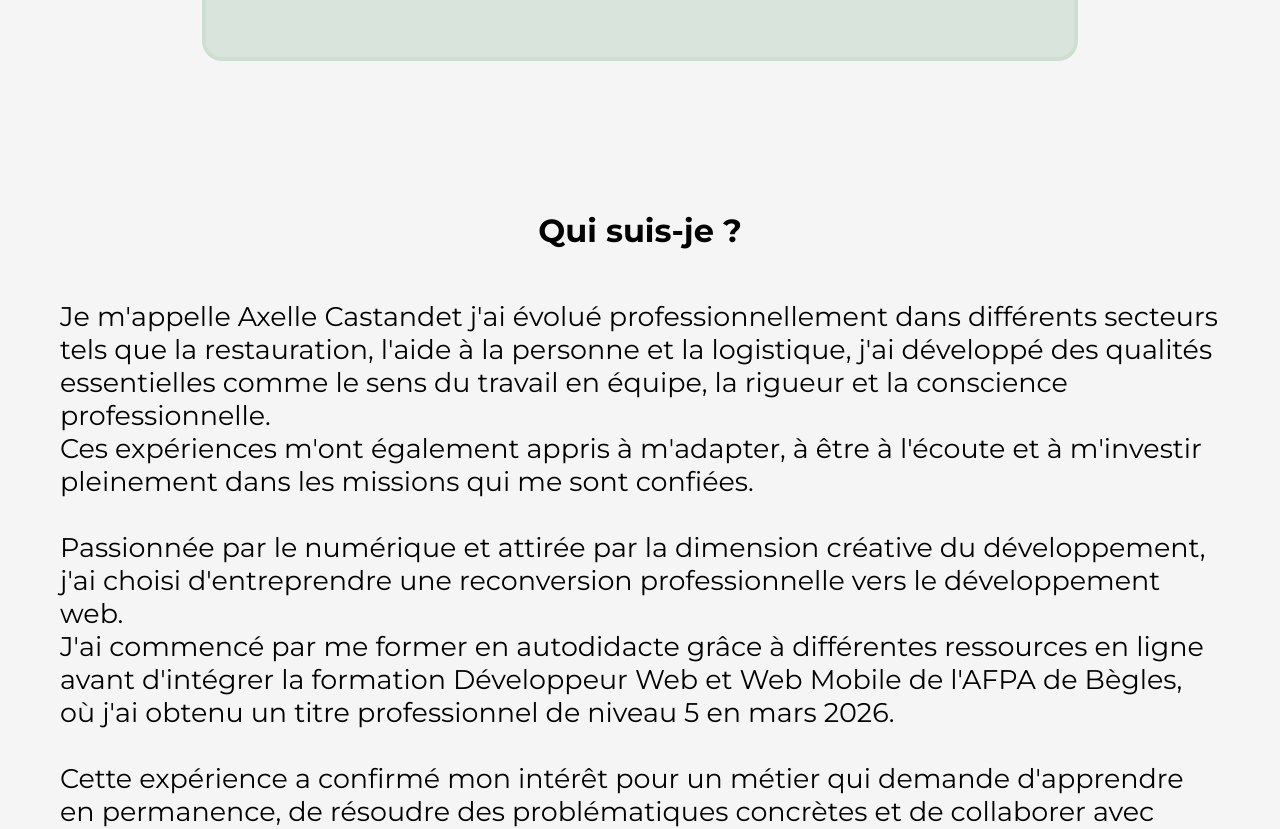
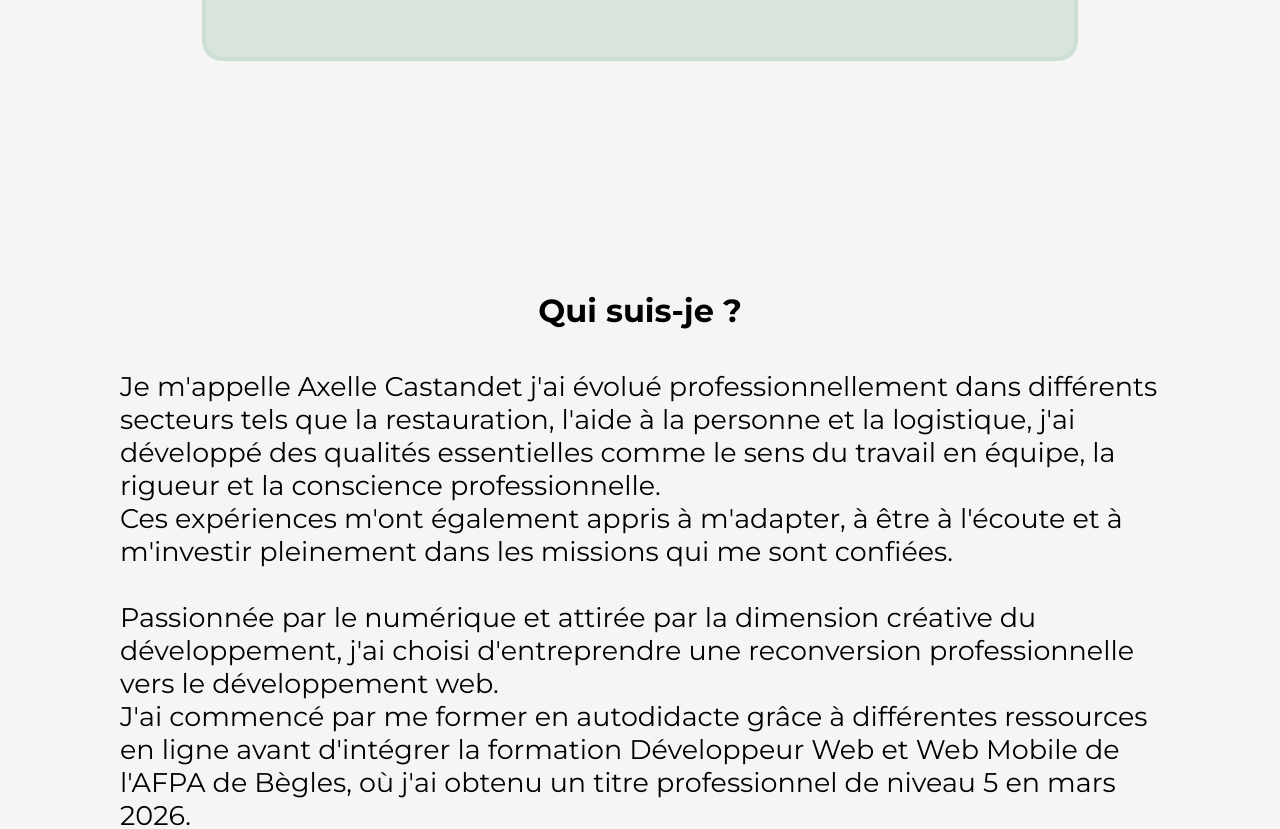
Before and after one commit to alnilam0112/portfolio, a React (Vite) app: page / in a window 1280 px wide. Shown: the part 720-1549 px from the top of the page. Built offline with nearby package versions, Linux system fonts and the light colour scheme.

Commit message:
v1 start

```diff
--- a/src/components/About.jsx
+++ b/src/components/About.jsx
@@ -3,7 +3,7 @@ import '../styles/About.css'
 function About() {
     return (
         <section className="about" id="about">
-            <h2>Qui suis-je ?</h2>
+            <div className="quisuisje"><h2>Qui suis-je ?</h2>
                 <p>
 
                     Je m'appelle Axelle Castandet j'ai évolué professionnellement dans différents secteurs tels que la restauration, l'aide à la personne et la logistique, j'ai développé des qualités essentielles comme le sens du travail en équipe, la rigueur et la conscience professionnelle.<br></br> Ces expériences m'ont également appris à m'adapter, à être à l'écoute et à m'investir pleinement dans les missions qui me sont confiées.
@@ -16,12 +16,15 @@ Aujourd'hui, je m'oriente vers le développement web full stack. Curieuse, créa
                     <br></br><br></br>
                     <br></br>
                 </p>
+            </div>
+            <div className="projetpro">
                 <h2>Mon projet professionnel</h2>
                 <p>Afin de poursuivre ma montée en compétences, j'ai choisi d'intégrer la Wild Code School en formation Concepteur Développeur d'Applications.<br></br>
                     <strong>Je suis actuellement à la recherche d'une alternance</strong> qui me permettra de mettre un pied dans le monde de l'entreprise, d'apprendre au sein d'un environnement collaboratif et de contribuer à des projets concrets tout en continuant à progresser en tant que développeuse web full stack.
 
 
                 </p>
+            </div>
         </section>
     )
 }
--- a/src/styles/About.css
+++ b/src/styles/About.css
@@ -3,6 +3,12 @@
     display: flex;
     flex-direction: column;
     gap: 10px;
+}
+
+.quisuisje {
+    padding-top: 80px;
+    padding-left: 60px;
+    padding-right: 60px;
 }
 
 .about h2 {
```
Also changed, not shown: public/logo.png. Lines whose indentation alone changed are shown as unchanged.
